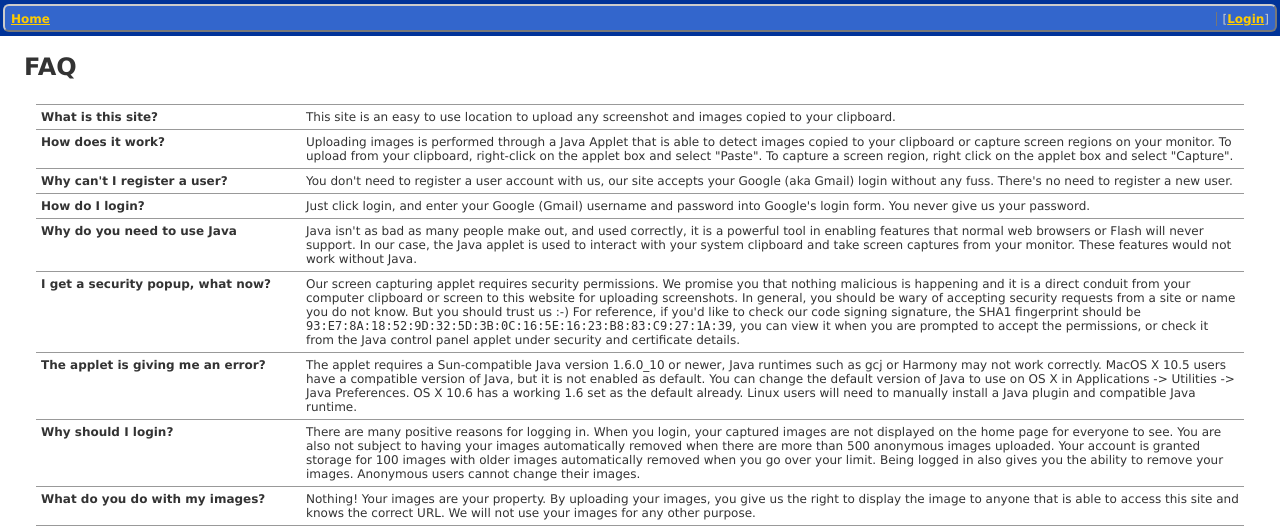
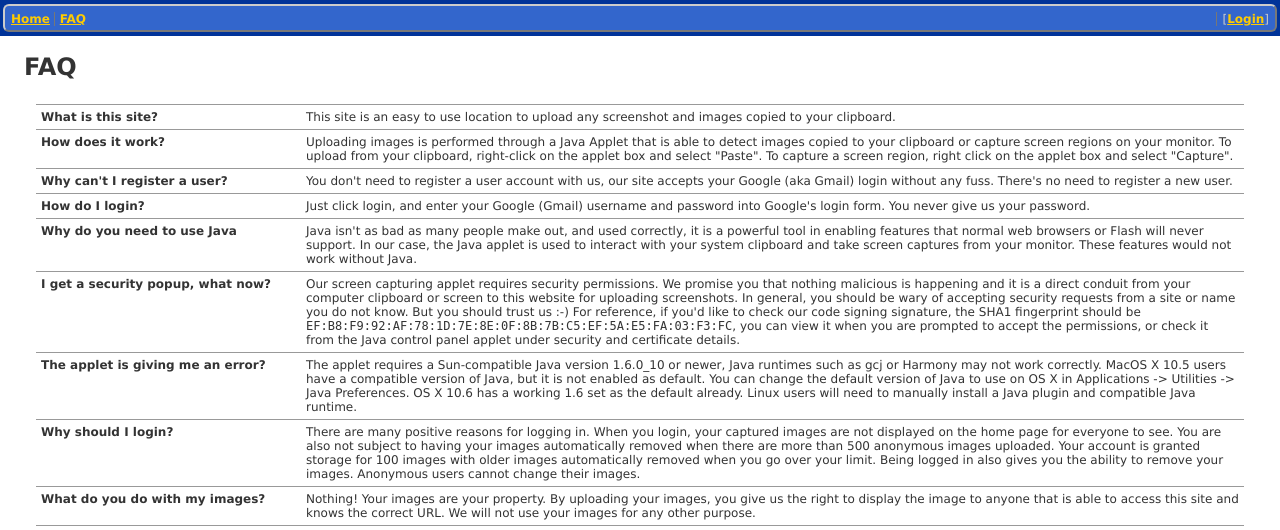
Before and after one commit to pfn/ezscreens, a Django app: template templates/faq.html in a window 1280 px wide. Shown: the top 530 px of the page. Run offline with Django 3.2, Linux system fonts and the light colour scheme; the template is opened without the code that fills it, so the values that code supplies are empty.

Commit message:
fix faq link, re-sign applet
sign applet using google android market cert (still not official)

```diff
--- a/app.yaml
+++ b/app.yaml
@@ -1,5 +1,5 @@
 application: ezscreens
-version: 3ts
+version: 4
 runtime: python
 api_version: 1
 
--- a/templates/base.html
+++ b/templates/base.html
@@ -41,6 +41,9 @@
       <img src="/images/throbber.gif"/>
     </li>
 {% else %}
+  {% ifnotequal "/faq" request_uri %}
+  <li> <a href="/faq">FAQ</a>
+  {% endifnotequal %}
   <li>[<a href="{{ login_url }}">Login</a>]</li>
 {% endif %}
   </ul>
--- a/templates/faq.html
+++ b/templates/faq.html
@@ -33,7 +33,7 @@
     requests from a site or name you do not know.  But you should trust us
     :-) For reference, if you'd like to check our code signing signature, the
     SHA1 fingerprint should be
-    <code>93:E7:8A:18:52:9D:32:5D:3B:0C:16:5E:16:23:B8:83:C9:27:1A:39</code>,
+    <code>EF:B8:F9:92:AF:78:1D:7E:8E:0F:8B:7B:C5:EF:5A:E5:FA:03:F3:FC</code>,
     you can view it when you are prompted to accept the permissions, or check
     it from the Java control panel applet under security and certificate
     details.</dd>
```
Also changed, not shown: 1 other file.
